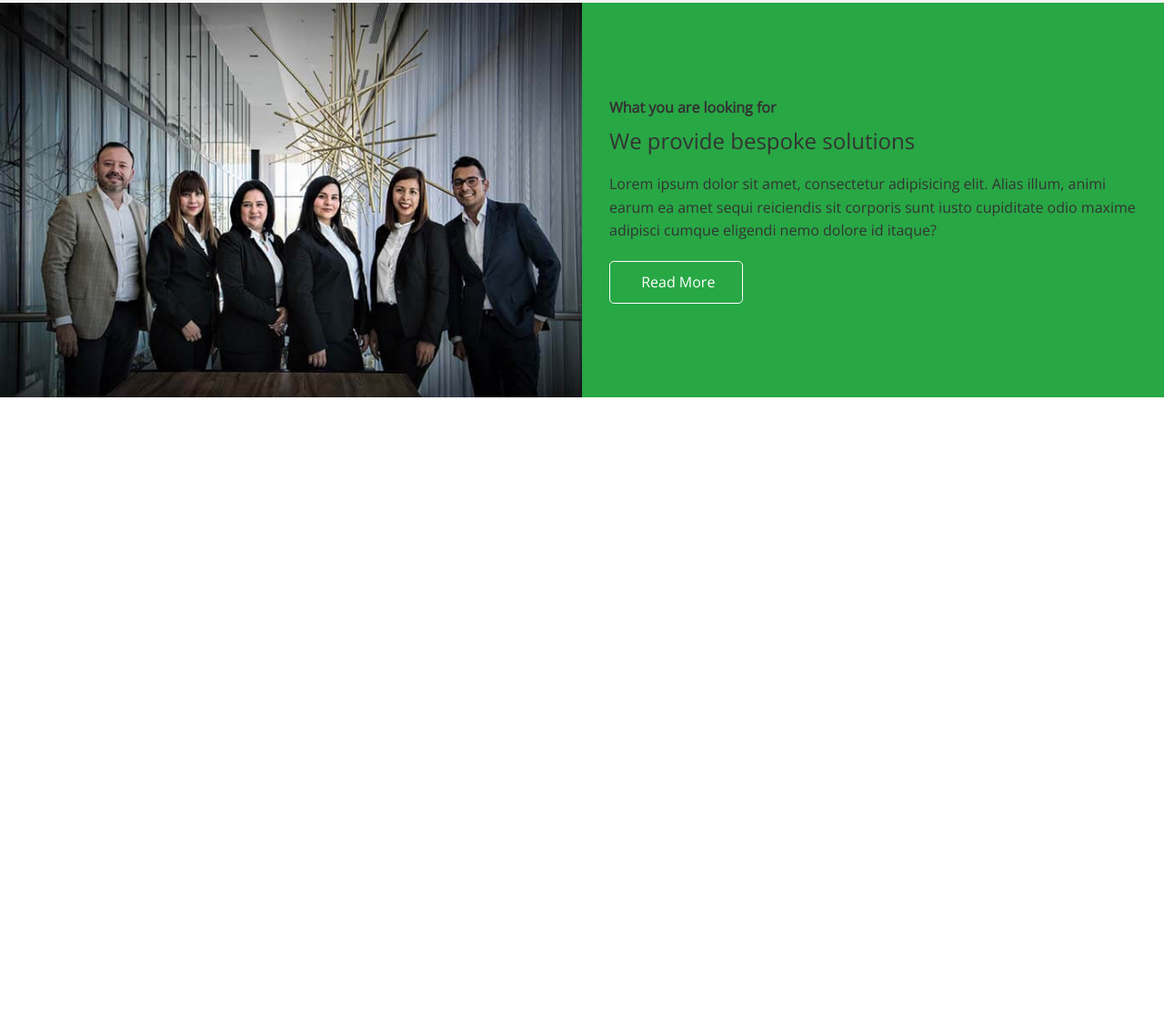
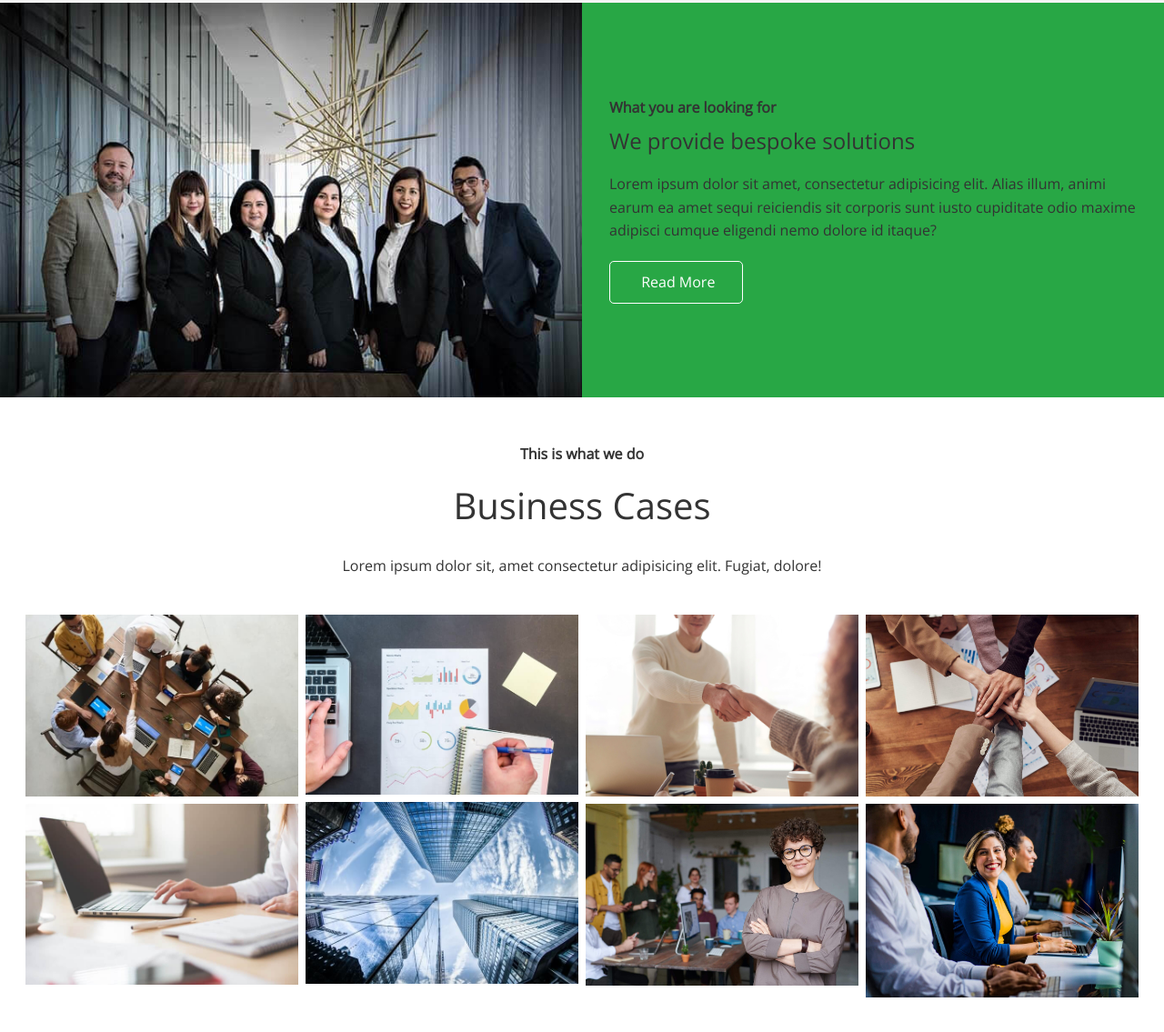
Before and after one commit to GoksenCodes/edge-ledger-flexbox-app, a plain HTML site: page index.html in a window 1280 px wide. Shown: the part 1082-2217 px from the top of the page at 91% size. Before the commit the page ends 1526 px from the top, so only its background shows below. Drawn offline with nearby package versions, Linux system fonts and the light colour scheme; some icons are missing.

Commit message:
style case studies section

```diff
--- a/css/style.css
+++ b/css/style.css
@@ -125,3 +125,7 @@ img {
   border-radius: 50%;
   margin-bottom: 15px;
 }
+
+.cases img:hover {
+  opacity: 0.7;
+}
--- a/css/utilities.css
+++ b/css/utilities.css
@@ -111,3 +111,36 @@
 .flex-columns p {
   margin: 20px 0;
 }
+
+/* Sectio flex */
+
+.section-header {
+  padding: 30px;
+  display: flex;
+  flex-direction: column;
+  align-items: center;
+  justify-content: center;
+  text-align: center;
+}
+
+.section-header h2 {
+  font-size: 40px;
+  margin: 20px 0;
+}
+
+.section-padding {
+  padding: 20px 20px 40px;
+}
+
+/* Flex grid */
+.flex-grid .row {
+  display: flex;
+  flex-wrap: wrap;
+  padding: 0 4px;
+}
+
+.flex-grid .column {
+  flex: 50%;
+  max-width: 25%;
+  padding: 0 4px;
+}
--- a/index.html
+++ b/index.html
@@ -105,6 +105,91 @@
           </div>
         </div>
       </section>
+      <!-- Cases -->
+      <section id="cases" class="cases flex-grid section-padding">
+        <header class="section-header">
+          <h4>This is what we do</h4>
+          <h2>Business Cases</h2>
+          <p>
+            Lorem ipsum dolor sit, amet consectetur adipisicing elit. Fugiat,
+            dolore!
+          </p>
+        </header>
+        <div class="row">
+          <div class="column">
+            <a
+              href="images/cases/cases1.jpg"
+              data-lightbox="cases"
+              data-title="Lorem ipsum dolor sit, amet consectetur adipisicing elit. Fugiat,
+                dolore!"
+            >
+              <img src="images/cases/cases1.jpg" alt="" />
+            </a>
+            <a
+              href="images/cases/cases2.jpg"
+              data-lightbox="cases"
+              data-title="Lorem ipsum dolor sit, amet consectetur adipisicing elit. Fugiat,
+                dolore!"
+            >
+              <img src="images/cases/cases2.jpg" alt="" />
+            </a>
+          </div>
+          <div class="column">
+            <a
+              href="images/cases/cases3.jpg"
+              data-lightbox="cases"
+              data-title="Lorem ipsum dolor sit, amet consectetur adipisicing elit. Fugiat,
+              dolore!"
+            >
+              <img src="images/cases/cases3.jpg" alt="" />
+            </a>
+            <a
+              href="images/cases/cases4.jpg"
+              data-lightbox="cases"
+              data-title="Lorem ipsum dolor sit, amet consectetur adipisicing elit. Fugiat,
+                dolore!"
+            >
+              <img src="images/cases/cases4.jpg" alt="" />
+            </a>
+          </div>
+          <div class="column">
+            <a
+              href="images/cases/cases5.jpg"
+              data-lightbox="cases"
+              data-title="Lorem ipsum dolor sit, amet consectetur adipisicing elit. Fugiat,
+              dolore!"
+            >
+              <img src="images/cases/cases5.jpg" alt="" />
+            </a>
+            <a
+              href="images/cases/cases6.jpg"
+              data-lightbox="cases"
+              data-title="Lorem ipsum dolor sit, amet consectetur adipisicing elit. Fugiat,
+                dolore!"
+            >
+              <img src="images/cases/cases6.jpg" alt="" />
+            </a>
+          </div>
+          <div class="column">
+            <a
+              href="images/cases/cases7.jpg"
+              data-lightbox="cases"
+              data-title="Lorem ipsum dolor sit, amet consectetur adipisicing elit. Fugiat,
+              dolore!"
+            >
+              <img src="images/cases/cases7.jpg" alt="" />
+            </a>
+            <a
+              href="images/cases/cases8.jpg"
+              data-lightbox="cases"
+              data-title="Lorem ipsum dolor sit, amet consectetur adipisicing elit. Fugiat,
+                dolore!"
+            >
+              <img src="images/cases/cases8.jpg" alt="" />
+            </a>
+          </div>
+        </div>
+      </section>
     </main>
   </body>
 </html>
```
